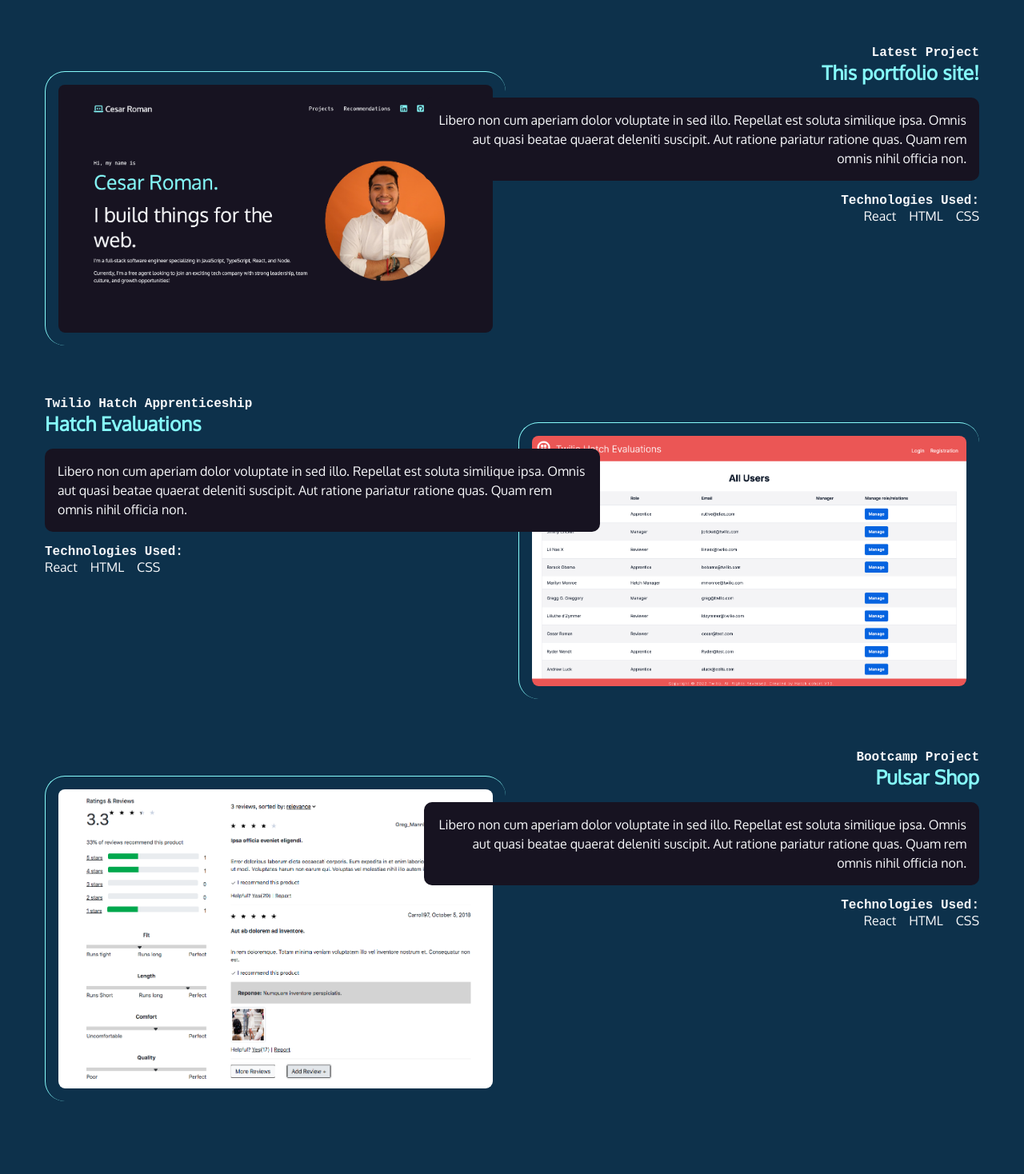
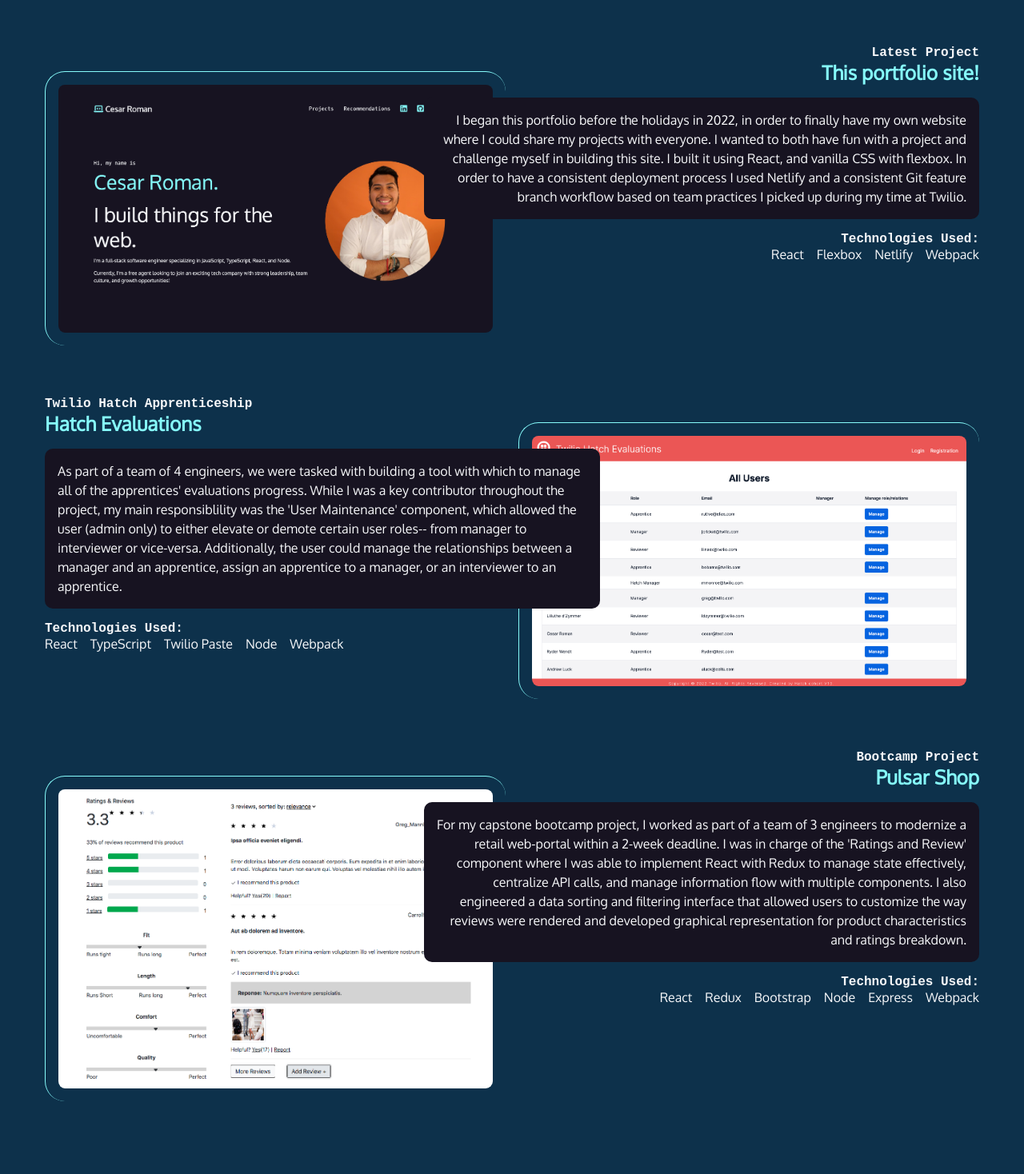
Before and after one commit to cesartheroman/personal-portfolio, a React app: page /projects in a window 1280 px wide. Shown: the part 282-1750 px from the top of the page at 80% size. Built offline with nearby package versions, Linux system fonts and the light colour scheme; the HTML template or start-up script is replaced by a standard one; a web font is replaced by a local one.

Commit message:
refactor: changed markup into dynamic rendering and pull text from copy file

```diff
--- a/src/components/Projects.jsx
+++ b/src/components/Projects.jsx
@@ -1,106 +1,47 @@
 import React from 'react';
 
-import {
-  portfolioScreenshot,
-  pulsarShop,
-  hatchProject,
-} from '../../public/index';
+import { copy, projectsCopy } from './definitions';
 
 const Projects = () => (
   <>
     <div className="gradient"></div>
+
     <div className="sectionDkBlue">
       <section className="projects">
-        <h2>Projects I'm proud of</h2>
+        <h2>{copy.projectsTitle}</h2>
 
-        <article>
+        {projectsCopy.map((project, idx) => {
+          const className = idx % 2 !== 0 ? 'reverse' : null;
+
+          return (
+            <article className={className} key={project.name}>
               <div className="text">
-            <h4>Latest Project</h4>
+                <h4>{project.title}</h4>
 
-            <h3>This portfolio site!</h3>
+                <h3>{project.name}</h3>
 
-            <p className="blackBox">
-              Libero non cum aperiam dolor voluptate in sed illo. Repellat est
-              soluta similique ipsa. Omnis aut quasi beatae quaerat deleniti
-              suscipit. Aut ratione pariatur ratione quas. Quam rem omnis nihil
-              officia non.
-            </p>
+                <p className="blackBox">{project.description}</p>
 
-            <h4>Technologies Used:</h4>
+                <h4>{project.techUsed}</h4>
 
                 <ul>
-              <li>React</li>
-              <li>HTML</li>
-              <li>CSS</li>
+                  {project.techUsedList.map((tech) => (
+                    <li key={tech}>{tech}</li>
+                  ))}
                 </ul>
               </div>
 
               <img
-            src={portfolioScreenshot}
+                alt={project.screenShotAlt}
                 className="projectScreenshots"
-            alt="Screenshot of portfolio website"
+                src={project.source}
               ></img>
             </article>
-
-        <article className="reverse">
-          <div className="text">
-            <h4>Twilio Hatch Apprenticeship</h4>
-
-            <h3>Hatch Evaluations</h3>
-
-            <p className="blackBox">
-              Libero non cum aperiam dolor voluptate in sed illo. Repellat est
-              soluta similique ipsa. Omnis aut quasi beatae quaerat deleniti
-              suscipit. Aut ratione pariatur ratione quas. Quam rem omnis nihil
-              officia non.
-            </p>
-
-            <h4>Technologies Used:</h4>
-
-            <ul>
-              <li>React</li>
-              <li>HTML</li>
-              <li>CSS</li>
-            </ul>
+          );
+        })}
+      </section>
     </div>
 
-          <img
-            src={hatchProject}
-            className="projectScreenshots"
-            alt="Screenshot of Hatch Evaluation Project"
-          ></img>
-        </article>
-
-        <article>
-          <div className="text">
-            <h4>Bootcamp Project</h4>
-
-            <h3>Pulsar Shop</h3>
-
-            <p className="blackBox">
-              Libero non cum aperiam dolor voluptate in sed illo. Repellat est
-              soluta similique ipsa. Omnis aut quasi beatae quaerat deleniti
-              suscipit. Aut ratione pariatur ratione quas. Quam rem omnis nihil
-              officia non.
-            </p>
-
-            <h4>Technologies Used:</h4>
-
-            <ul>
-              <li>React</li>
-              <li>HTML</li>
-              <li>CSS</li>
-            </ul>
-          </div>
-
-          <img
-            src={pulsarShop}
-            className="projectScreenshots"
-            alt="Screenshot of Pulsar Shop website"
-          ></img>
-        </article>
-      </section>
-    </div>
     <div className="gradient"></div>
   </>
 );
--- a/src/components/definitions/copy.js
+++ b/src/components/definitions/copy.js
@@ -28,6 +28,7 @@
     aboutMe:
       'Photo of Cesar, leaning against a giant Colts football helmet on a sidewalk in Indianapolis.',
   },
+  projectsTitle: `Projects I'm proud of`,
 };
 
 export default copy;
--- a/src/components/definitions/index.js
+++ b/src/components/definitions/index.js
@@ -1,2 +1,3 @@
 export { default as copy } from './copy';
+export { default as projectsCopy } from './projectsCopy';
 export { default as recommendationsCopy } from './recommendationsCopy';
--- /dev/null
+++ b/src/components/definitions/projectsCopy.js
@@ -0,0 +1,33 @@
+import { hatchProject, portfolioScreenshot, pulsarShop } from '../../../public';
+
+const projects = [
+  {
+    title: `Latest Project`,
+    name: `This portfolio site!`,
+    description: `I began this portfolio before the holidays in 2022, in order to finally have my own website where I could share my projects with everyone. I wanted to both have fun with a project and challenge myself in building this site. I built it using React, and vanilla CSS with flexbox. In order to have a consistent deployment process I used Netlify and a consistent Git feature branch workflow based on team practices I picked up during my time at Twilio.`,
+    techUsed: `Technologies Used:`,
+    techUsedList: [`React`, `Flexbox`, `Netlify`, `Webpack`],
+    source: portfolioScreenshot,
+    screenShotAlt: `Screenshot of portfolio website`,
+  },
+  {
+    title: `Twilio Hatch Apprenticeship`,
+    name: `Hatch Evaluations`,
+    description: `As part of a team of 4 engineers, we were tasked with building a tool with which to manage all of the apprentices' evaluations progress. While I was a key contributor throughout the project, my main responsiblility was the 'User Maintenance' component, which allowed the user (admin only) to either elevate or demote certain user roles-- from manager to interviewer or vice-versa. Additionally, the user could manage the relationships between a manager and an apprentice, assign an apprentice to a manager, or an interviewer to an apprentice.`,
+    techUsed: `Technologies Used:`,
+    techUsedList: [`React`, `TypeScript`, `Twilio Paste`, `Node`, `Webpack`],
+    source: hatchProject,
+    screenShotAlt: `Screenshot of Hatch Apprenticship project`,
+  },
+  {
+    title: `Bootcamp Project`,
+    name: `Pulsar Shop`,
+    description: `For my capstone bootcamp project, I worked as part of a team of 3 engineers to modernize a retail web-portal within a 2-week deadline. I was in charge of the 'Ratings and Review' component where I was able to implement React with Redux to manage state effectively, centralize API calls, and manage information flow with multiple components. I also engineered a data sorting and filtering interface that allowed users to customize the way reviews were rendered and developed graphical representation for product characteristics and ratings breakdown.`,
+    techUsed: `Technologies Used:`,
+    techUsedList: [`React`, `Redux`, `Bootstrap`, `Node`, `Express`, `Webpack`],
+    source: pulsarShop,
+    screenShotAlt: `Screenshot of PulsarShop project`,
+  },
+];
+
+export default projects;
```
Lines whose indentation alone changed are shown as unchanged.
